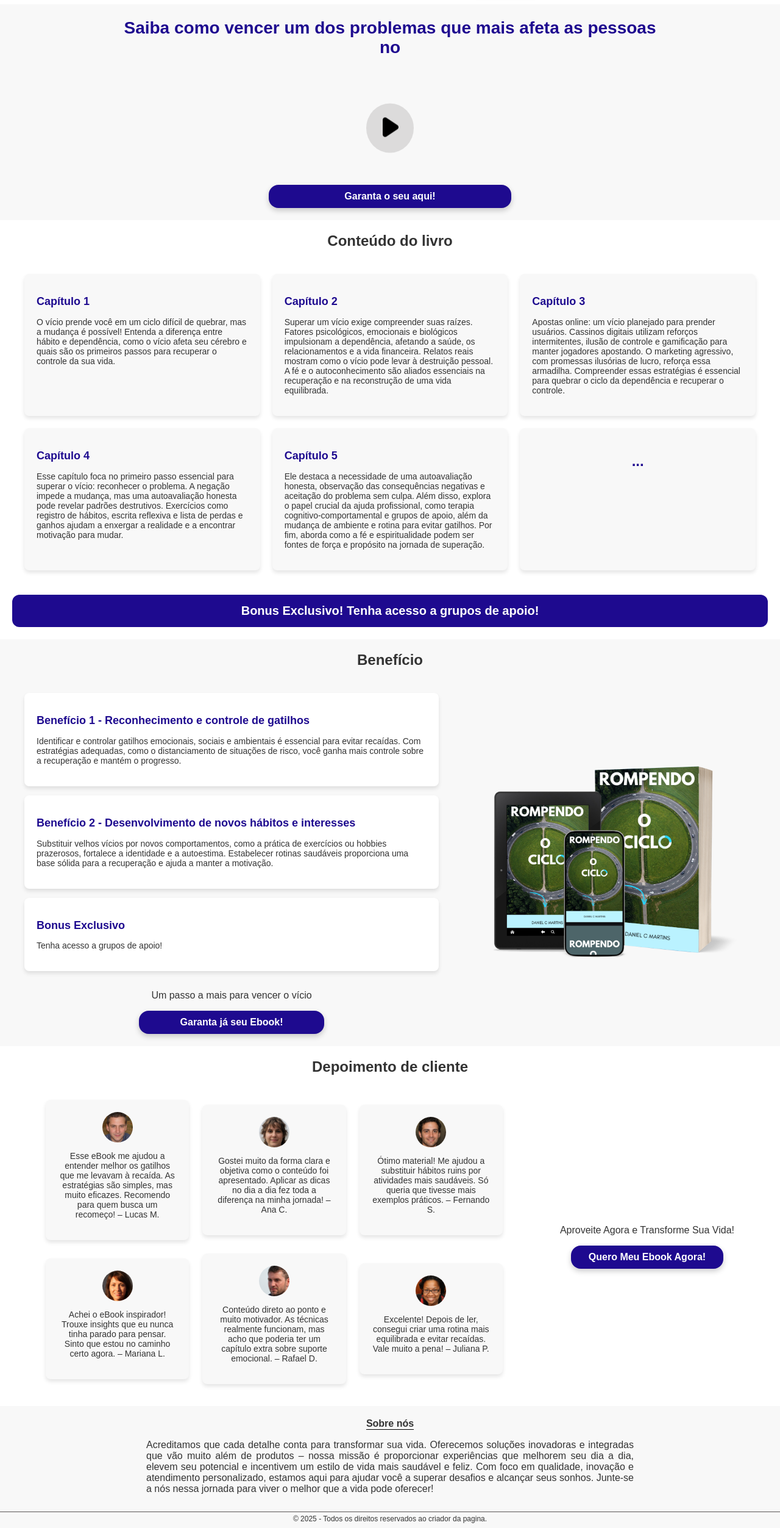
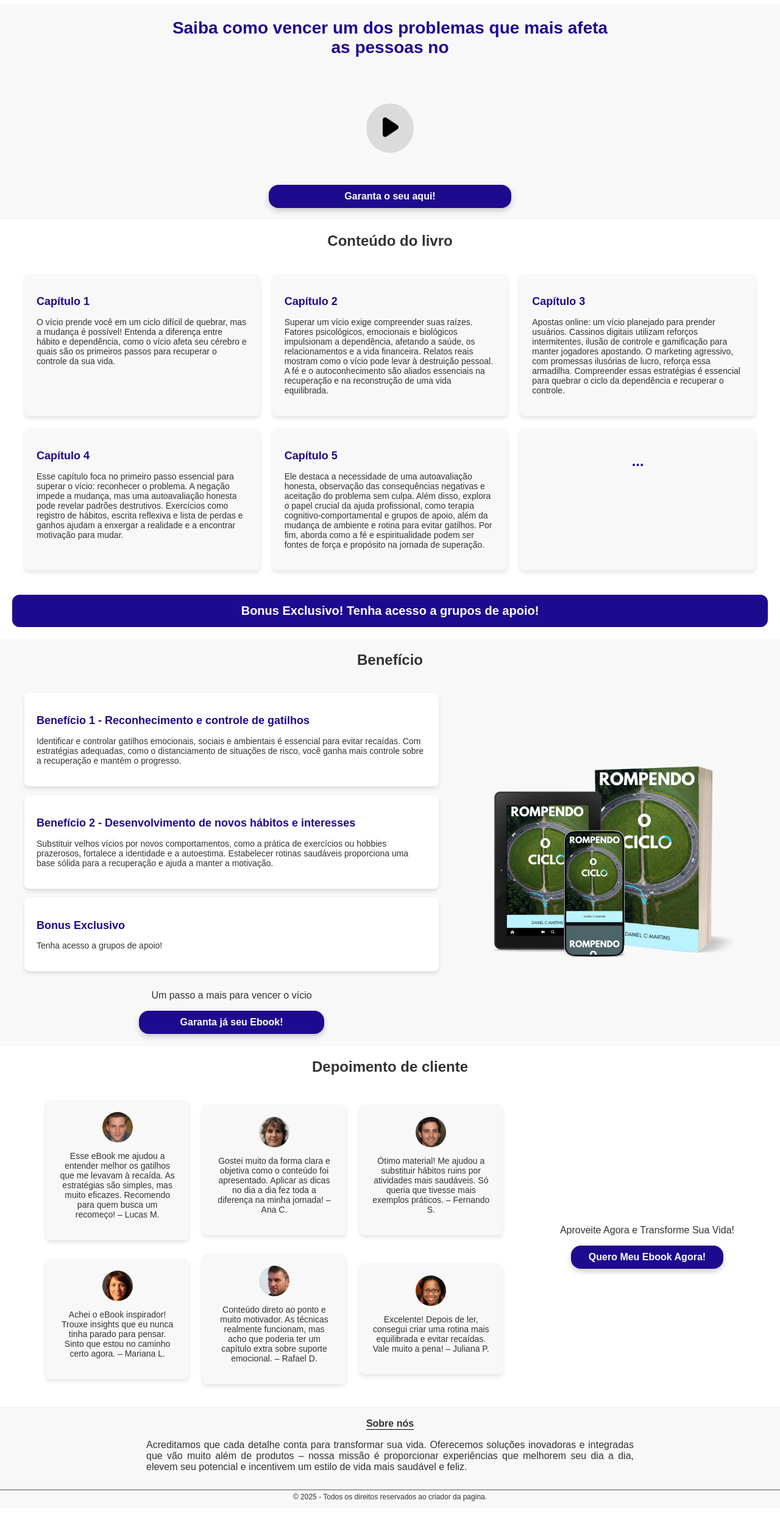
Before and after one commit to JonathasAmaral/Landing-Page-Public, a plain HTML site: page index.html in a window 1280 px wide. Shown: the part 55-2560 px from the top of the page at 61% size. After the commit the page ends 2528 px from the top, so only its background shows below. Drawn offline with Linux system fonts and the light colour scheme; grey boxes are pictures that could not be loaded.

Commit message:
Update text animation
Title update

```diff
--- a/index.html
+++ b/index.html
@@ -236,9 +236,7 @@
                 <p> Acreditamos que cada detalhe conta para transformar sua vida.
                     Oferecemos soluções inovadoras e integradas que vão muito além de produtos – nossa
                     missão é proporcionar experiências que melhorem seu dia a dia, elevem seu potencial
-                    e incentivem um estilo de vida mais saudável e feliz. Com foco em qualidade, inovação
-                    e atendimento personalizado, estamos aqui para ajudar você a superar desafios e alcançar
-                    seus sonhos. Junte-se a nós nessa jornada para viver o melhor que a vida pode oferecer!
+                    e incentivem um estilo de vida mais saudável e feliz.
                 </p>
             </div>
         </div>
--- a/style/style.css
+++ b/style/style.css
@@ -118,6 +118,11 @@ body {
     background-color: var(--base-color);
     padding: 0 20px 20px 20px;
     gap: 16px;
+}
+
+#typewriter {
+    padding: 0 20%;
+    align-self: flex-start;
 }
 
 .video-container h1 {     /* Alinha o conteúdo à direita */   /* Respeita quebras de linha (\n) */
@@ -399,6 +404,10 @@ footer {
         flex-direction: column;
         margin: 0 auto;
     }
+
+    #typewriter {
+    padding: 0 0;
+    }
 }
 
 /* Responsividade */
```
